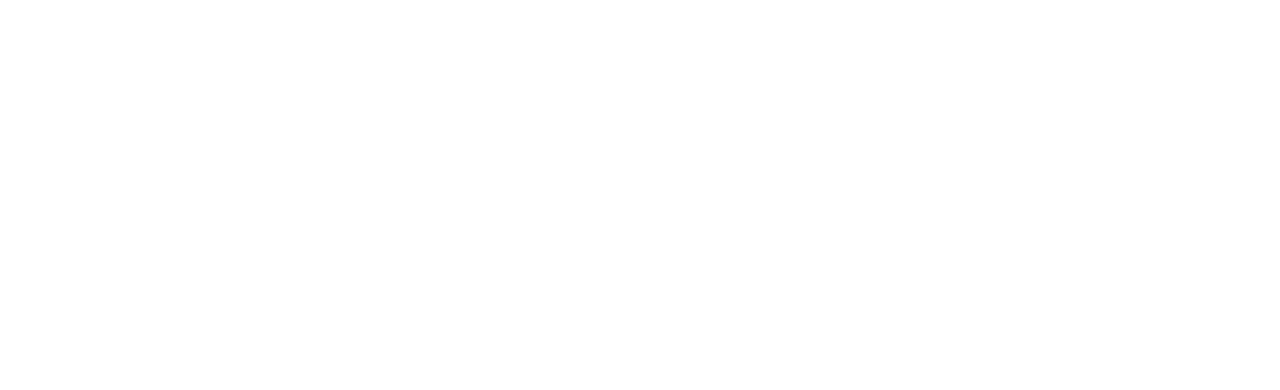
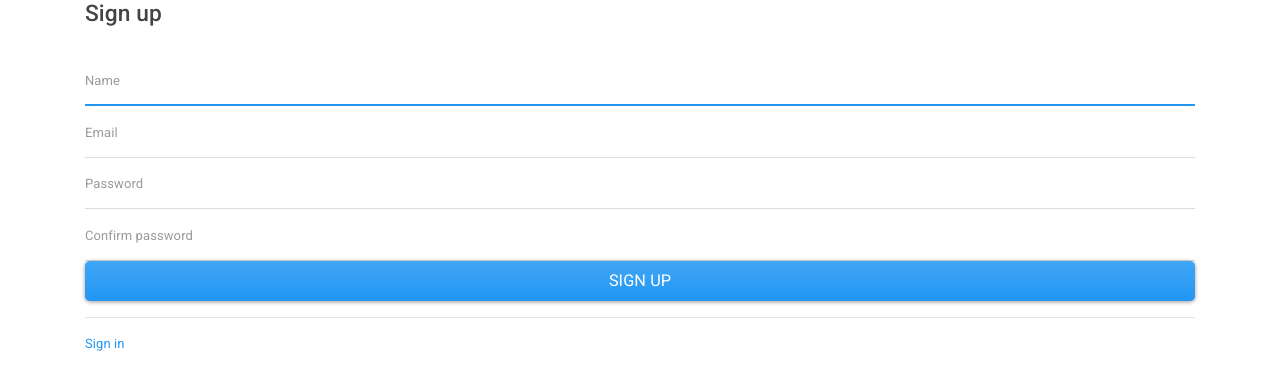
Before and after one commit to spirifoxy/PW-app-front, an Angular app: page /register in a window 1280 px wide. Before the commit this address led to /. Shown: the top 390 px of the page. Built offline with nearby package versions, Linux system fonts and the light colour scheme.

Commit message:
Register component

```diff
--- a/package.json
+++ b/package.json
@@ -21,6 +21,7 @@
     "@angular/platform-browser": "^5.2.0",
     "@angular/platform-browser-dynamic": "^5.2.0",
     "@angular/router": "^5.2.0",
+    "@auth0/angular-jwt": "^1.0.0-beta.9",
     "core-js": "^2.4.1",
     "rxjs": "^5.5.6",
     "zone.js": "^0.8.19"
--- a/src/app/app.module.ts
+++ b/src/app/app.module.ts
@@ -9,19 +9,23 @@
 import {AuthService} from './auth.service';
 import { AuthGuard } from './auth.guard';
 import { TransactionsComponent } from './transactions/transactions.component';
+import { RegisterComponent } from './register/register.component';
 
 
 const routes: Routes = [
   {path: '', component : AppComponent},
   {path: 'login', component : LoginComponent},
+  {path: 'register', component : RegisterComponent},
   {path: 'transactions', component: TransactionsComponent, canActivate : [AuthGuard]},
+  {path: '**', redirectTo: '/login'}
 ];
 
 @NgModule({
   declarations: [
     AppComponent,
     LoginComponent,
-    TransactionsComponent
+    RegisterComponent,
+    TransactionsComponent,
   ],
   imports: [
     BrowserModule,
--- a/src/app/auth.guard.ts
+++ b/src/app/auth.guard.ts
@@ -5,11 +5,9 @@
 @Injectable()
 export class AuthGuard implements CanActivate {
 
-  constructor(private router: Router) { }
+  constructor(private router: Router) {}
 
-  canActivate(
-    next: ActivatedRouteSnapshot,
-    state: RouterStateSnapshot): Observable<boolean> | Promise<boolean> | boolean {
+  canActivate(route: ActivatedRouteSnapshot, state: RouterStateSnapshot): boolean | Observable<boolean> | Promise<boolean> {
 
     if (localStorage.getItem('currentUser')) {
       console.log( JSON.parse(localStorage.getItem('currentUser')).username );
@@ -19,4 +17,5 @@
     this.router.navigate(['/login']);
     return false;
   }
+
 }
--- a/src/app/auth.service.ts
+++ b/src/app/auth.service.ts
@@ -15,7 +15,13 @@
     this.token = currentUser && currentUser.token;
   }
 
+  public static isUserAuthorized() {
+    return !!localStorage.getItem('currentUser');
+  }
 
+  private static handleError(error: Response) {
+    return Observable.throw(error.json() || 'server error');
+  }
 
   login(username: string, password: string): Observable<boolean> {
     let headers = new Headers();
@@ -23,31 +29,38 @@
 
     let data = {username: username, password: password};
 
-    return this.http.post('/login_check', data, {headers : headers})
+    return this.http.post('http://new/pw-application-old/public/api/login_check', data, {headers : headers})
       .map((response: Response) => {
-        const token = response.json() && response.json().token;
-        if (token) {
-          this.token = token;
-          localStorage.setItem('currentUser', JSON.stringify({ username: username, token: token }));
-          return true;
-        } else {
-          return false;
-        }
-      }).catch(this.handleError);
+
+          return this.setCurrentUser(username, response);
+      }).catch(AuthService.handleError);
   }
-
-
-
 
   logout(): void {
     this.token = null;
     localStorage.removeItem('currentUser');
   }
 
-  private handleError(error: Response) {
+  register(name: string, username: string, password: string): Observable<boolean> {
+    let data = {name: name, username: username, password: password};
+    let headers = new Headers();
+    headers.append('Content-Type', 'application/json');
 
-    return Observable.throw(error.json() || 'server error');
+    return this.http.post('http://new/pw-application-old/public/api/register', data, {headers : headers})
+      .map((response: Response) => {
 
+        return this.setCurrentUser(username, response);
+      }).catch(AuthService.handleError);
+  }
+
+  private setCurrentUser(username: string, response: Response) {
+    const token = response.json() && response.json().token;
+    if (token) {
+      this.token = token;
+      localStorage.setItem('currentUser', JSON.stringify({ username: username, token: token }));
+      return true;
+    }
+    return false;
   }
 
 }
--- a/src/app/login/login.component.html
+++ b/src/app/login/login.component.html
@@ -1,20 +1,16 @@
-<h1 class="text-center text-success">
-  Sign in
-</h1>
+<div class="wrapper">
+  <form (submit)="login($event)" name="login_form" class="form-signin">
+    <h3 class="form-signin-heading">Welcome! Please sign in</h3>
+    <br>
 
-<form (submit)="login($event)">
-  <div class="form-group">
-    <label >Username
-      <input type="text" class="form-control" name="username" required="required"  [(ngModel)]="username">
-    </label>
-  </div>
+    <input type="text" class="form-control" name="username" placeholder="Email" required="" autofocus="" [(ngModel)]="username">
+    <input type="password" class="form-control" name="password" placeholder="Password" required="" [(ngModel)]="password">
 
-  <div class="form-group">
-    <label >Password
-      <input type="password" class="form-control" name="password" required="required"   [(ngModel)]="password">
-    </label>
-  </div>
-  <div *ngIf="error" class="alert alert-danger">{{error}}</div>
+    <div *ngIf="error" class="alert alert-danger">{{error}}</div>
 
-  <button type="submit" class="btn btn-primary" >Login</button>
-</form>
+    <button type="submit" class="btn btn-lg btn-primary btn-block" name="submit" value="Login">Login</button>
+
+    <hr>
+    <a routerLink="/register" class="form-link">Sign up</a>
+  </form>
+</div>
--- a/src/app/login/login.component.ts
+++ b/src/app/login/login.component.ts
@@ -19,11 +19,10 @@
                private authenticationGuard: AuthGuard) {}
 
   ngOnInit() {
-    this.authenticationService.logout();
-    // TODO change that
-    // if (this.authenticationGuard.canActivate) {
-    //   this.router.navigate(['/transactions']);
-    // }
+    this.authenticationService.logout(); // TODO remove that
+    if (AuthService.isUserAuthorized()) {
+      this.router.navigate(['/transactions']);
+    }
   }
 
 
--- /dev/null
+++ b/src/app/register/register.component.html
@@ -0,0 +1,19 @@
+<div class="wrapper">
+  <form (submit)="register($event)" name="register_form" class="form-signin">
+    <h3 class="form-signin-heading">Sign up</h3>
+    <br>
+
+    <input type="text" class="form-control" name="name" placeholder="Name" required="" autofocus="" [(ngModel)]="name">
+    <input type="text" class="form-control" name="username" placeholder="Email" required="" autofocus="" [(ngModel)]="username">
+    <input type="password" class="form-control" name="password" placeholder="Password" required="" [(ngModel)]="password">
+    <input type="password" class="form-control" name="password_confirm" placeholder="Confirm password" required="" [(ngModel)]="password_confirm">
+
+    <div *ngIf="error" class="alert alert-danger">{{error}}</div>
+
+    <button type="submit" class="btn btn-lg btn-primary btn-block" name="submit" value="Login">Sign up</button>
+
+    <hr>
+    <a routerLink="/login" class="form-link">Sign in</a>
+
+  </form>
+</div>
--- /dev/null
+++ b/src/app/register/register.component.ts
@@ -0,0 +1,52 @@
+import { Component, OnInit } from '@angular/core';
+import {AuthService} from '../auth.service';
+import {Router} from '@angular/router';
+
+@Component({
+  selector: 'app-register',
+  templateUrl: './register.component.html',
+  styleUrls: ['./../login/login.component.css']
+})
+export class RegisterComponent implements OnInit {
+
+  name: string;
+  username: string;
+  password: string;
+  password_confirm: string;
+  error: string;
+
+  constructor( private router: Router,
+               private authenticationService: AuthService) {}
+
+  ngOnInit() {
+    if (AuthService.isUserAuthorized()) {
+      this.router.navigate(['/transactions']);
+    }
+  }
+
+  register(e) {
+
+    e.preventDefault();
+
+    this.error =  '';
+    console.log(this.password);
+    console.log(this.password_confirm);
+    if (this.password && !this.password_confirm) {
+      this.error = 'Confirm your password';
+      return;
+    }
+    if (this.password !== this.password_confirm) {
+      this.error = 'Passwords are not equal';
+      return;
+    }
+
+    this.authenticationService.register(this.name, this.username, this.password)
+      .subscribe(result => {
+
+        this.router.navigate(['/transactions']);
+
+      }, registerError => this.error = registerError.message);
+
+  }
+
+}
```
Also changed, not shown: src/app/register/register.component.css (added), 2 other files (tests, documents, lock files or other folders).
